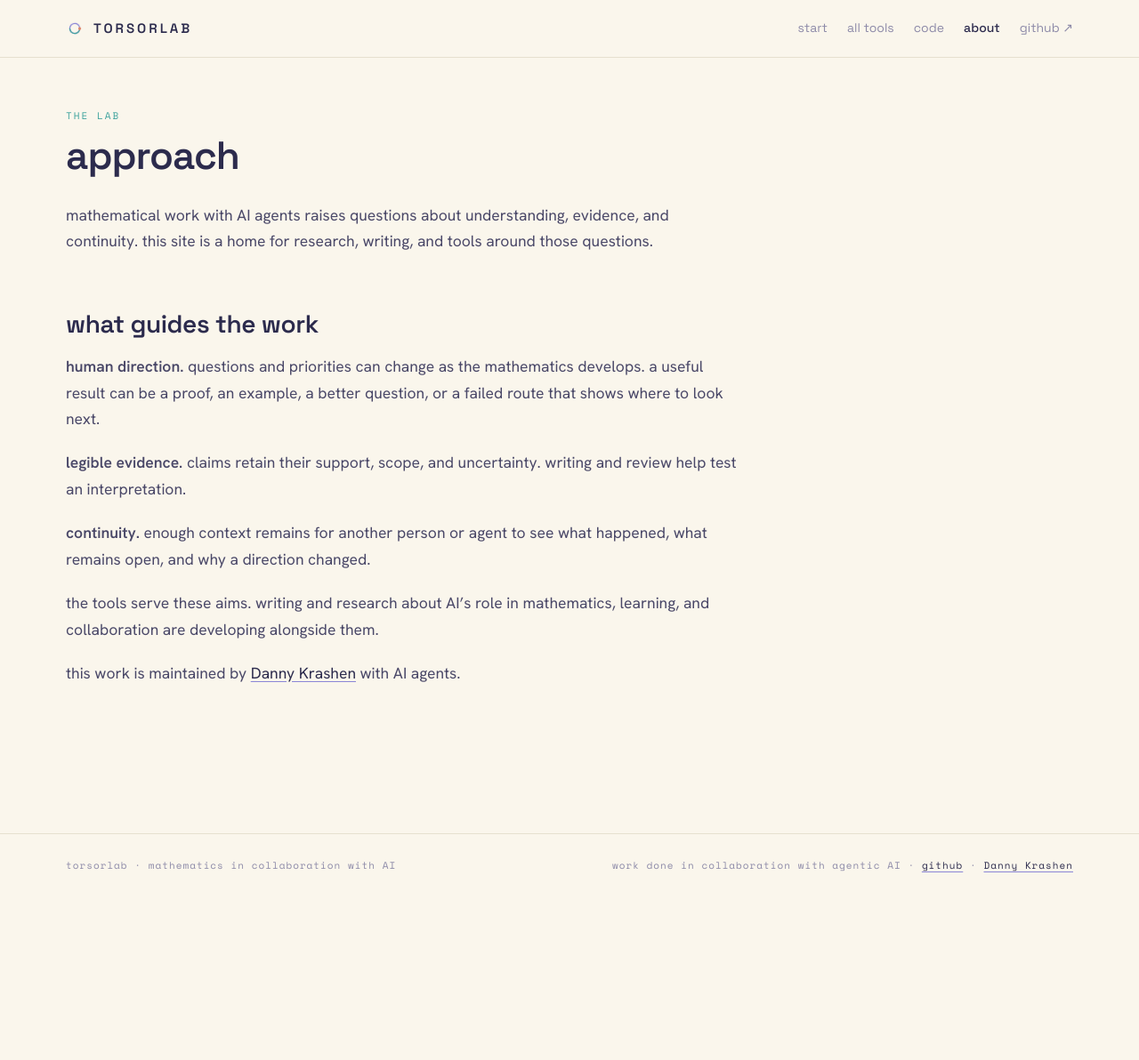
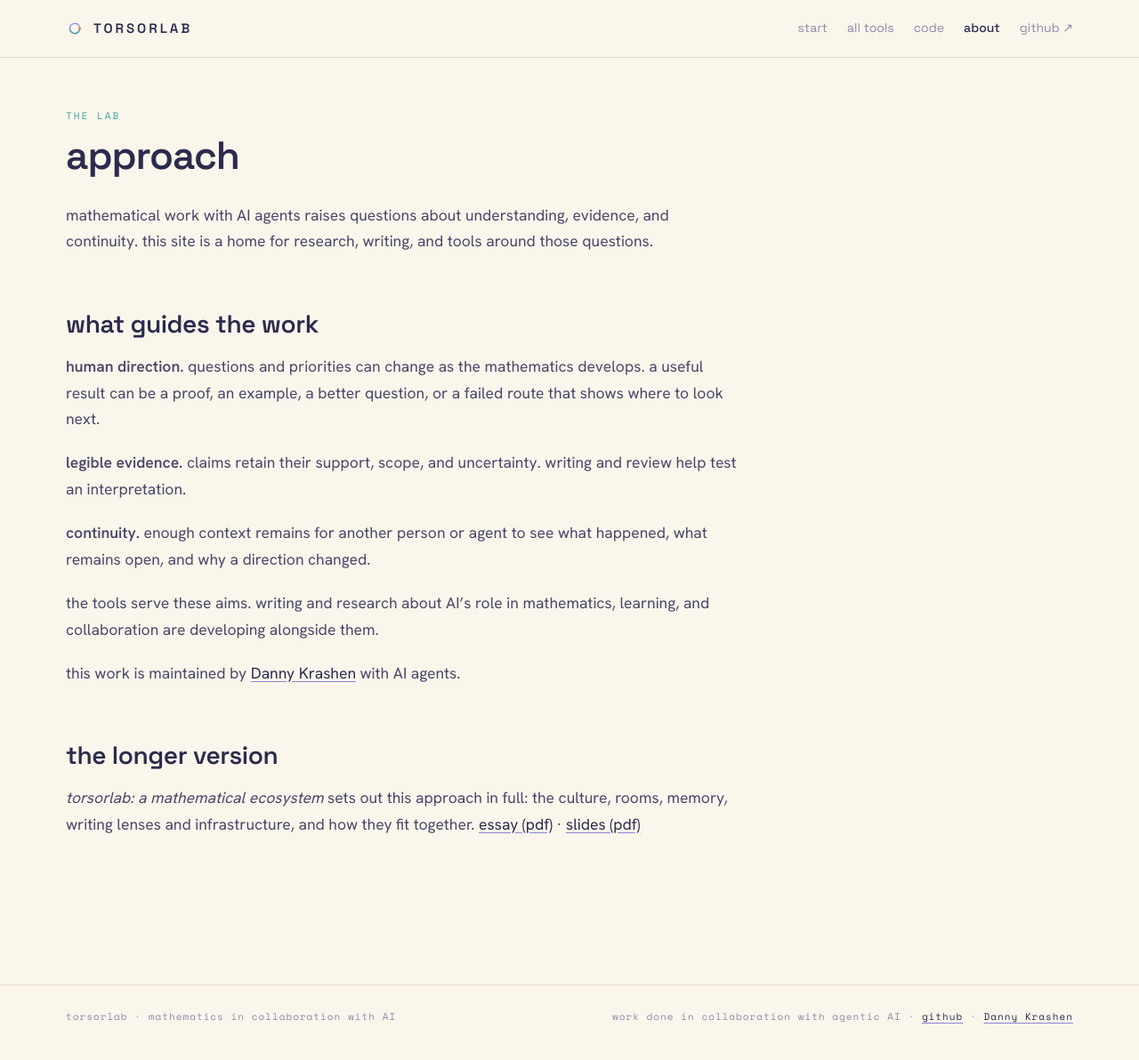
Before and after one commit to torsor/torsorlab, a Jekyll site: the page built from about.md, in a window 1280 px wide. Shown: the whole page at 89% size. Built offline with Jekyll 4.4.1, drawn with Linux system fonts in a browser that asks for light colours; before the commit the page ends 1022 px from its top, so only the background shows below that.

Commit message:
About: link the torsorlab ecosystem essay and slides
Co-Authored-By: Claude Opus 5.5 <noreply@anthropic.com>

```diff
--- a/about.md
+++ b/about.md
@@ -26,3 +26,12 @@ learning, and collaboration are developing alongside them.
 
 this work is maintained by <a href="https://dkrashen.org">Danny Krashen</a>
 with AI agents.
+
+
+## the longer version
+
+*torsorlab: a mathematical ecosystem* sets out this approach in full: the
+culture, rooms, memory, writing lenses and infrastructure, and how they fit
+together.
+[essay (pdf)](/essays/torsorlab-ecosystem.pdf) ·
+[slides (pdf)](/essays/torsorlab-ecosystem-slides.pdf)
```
Also changed, not shown: 2 other files.
